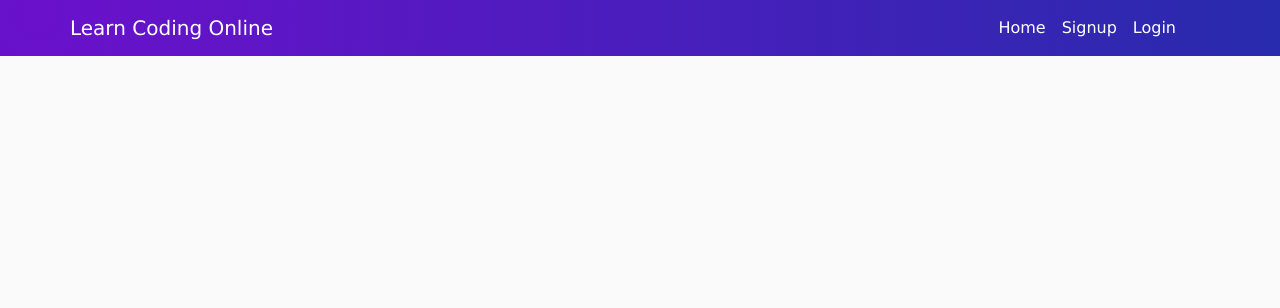
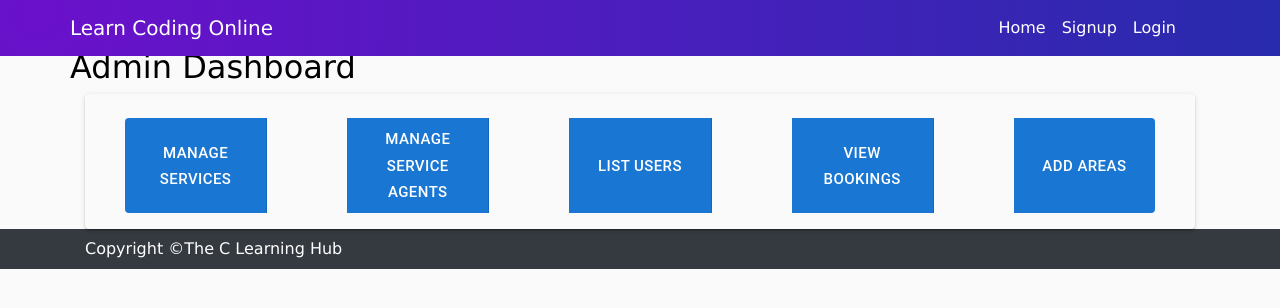
Before and after one commit to IBTechRaj/coachingClient, a React (Create React App) app: page /AdminPage in a window 1280 px wide. Shown: the top 308 px of the page. Built offline with nearby package versions, Linux system fonts and the light colour scheme.

Commit message:
admin added

```diff
--- a/src/App.js
+++ b/src/App.js
@@ -11,6 +11,7 @@ import {
   StudentLogin,
   StudentLogout,
   Home,
+  AdminPage,
   Profile,
   CreateProfile,
   StudentSignup,
@@ -33,6 +34,7 @@ export default function App() {
       <Navigation signedIn={signedIn} setSignedIn={setSignedIn} />
       <Routes>
         <Route path="/" element={<Home />} />
+        <Route path="/AdminPage" element={<AdminPage />} />
         <Route path="/StudentSignup" element={<StudentSignup signedIn={signedIn} setSignedIn={setSignedIn} />} />
         <Route path="/StudentEmailVerified" element={<StudentEmailVerified />} />
         <Route path="/StudentLogin" element={<StudentLogin signedIn={signedIn} setSignedIn={setSignedIn} />} />
--- /dev/null
+++ b/src/components/AdminPage.js
@@ -0,0 +1,151 @@
+import React, { useState } from 'react'
+
+import { Container, Row } from 'react-bootstrap'
+
+import Button from '@mui/material/Button';
+import ButtonGroup from '@mui/material/ButtonGroup';
+// import ServiceDetails from './ServiceDetails'
+// import ServiceAgents from './ServiceAgents'
+import ShowStudents from './ShowStudents'
+// import Bookings from './Bookings'
+// import AddAreas from './AddAreas'
+
+export default function AdminPage(props) {
+    console.log('prop', props)
+    const [showServices, setShowServices] = useState(false)
+    const [showServiceAgents, setShowServiceAgents] = useState(false)
+    const [showStudents, setShowStudents] = useState(false)
+    const [showBookings, setShowBookings] = useState(false)
+
+    const [showAddAreas, setShowAddAreas] = useState(false)
+
+    const closeServices = () => {
+        setShowServices(false)
+    };
+    const closeServiceAgents = () => {
+        setShowServiceAgents(false)
+    };
+    const closeStudents = () => {
+        setShowStudents(false)
+    };
+    const closeBookings = () => {
+        setShowBookings(false)
+    };
+
+    const closeAddAreas = () => {
+        setShowAddAreas(false)
+    };
+
+    return (
+        <div>
+            <Container className="container">
+                <Row className="row text-right">
+                    <div className="section-header">
+                        <h5 className=" text-right " style={{ color: 'black' }}>Logged In: {props.clientName}</h5>
+                    </div>
+                </Row>
+                <Row className="row">
+                    <div className="section-header">
+                        <h2 className="section-title text-center wow fadeInDown mt-3" style={{ color: 'black' }}>Admin Dashboard</h2>
+                    </div>
+                </Row>
+
+                <ButtonGroup variant="contained" size="large" aria-label="outlined primary button group">
+
+
+                    <Button
+                        type="submit"
+                        fullWidth
+                        variant="contained"
+                        sx={{ mt: 3, mb: 2, mr: 5, ml: 5 }}
+                        onClick={() => {
+                            // setShowServices(true)
+                            // setShowBookings(false)
+                            // setShowServiceAgents(false)
+                            setShowStudents(false)
+                        }}
+                    >
+                        Manage Services
+                    </Button>
+
+                    <Button
+                        type="submit"
+                        fullWidth
+                        variant="contained"
+                        sx={{ mt: 3, mb: 2, mr: 5, ml: 5 }}
+                        onClick={() => {
+                            // setShowServiceAgents(true)
+                            // setShowServices(false)
+                            // setShowBookings(false)
+                            setShowStudents(false)
+                        }}
+                    >
+                        Manage Service Agents
+                    </Button>
+                    <Button
+                        type="submit"
+                        fullWidth
+                        variant="contained"
+                        sx={{ mt: 3, mb: 2, mr: 5, ml: 5 }}
+                        onClick={() => {
+                            setShowStudents(true)
+                            // setShowServices(false)
+                            // setShowBookings(false)
+                            // setShowServiceAgents(false)
+                        }}
+                    >
+                        List Users
+                    </Button>
+                    <Button
+                        type="submit"
+                        fullWidth
+                        variant="contained"
+                        sx={{ mt: 3, mb: 2, mr: 5, ml: 5 }}
+                        onClick={() => {
+                            // setShowBookings(true)
+                            // setShowServices(false)
+                            // setShowServiceAgents(false)
+                            setShowStudents(false)
+                        }}
+                    >
+                        View Bookings
+                    </Button>
+
+                    <Button
+                        type="submit"
+                        fullWidth
+                        variant="contained"
+                        sx={{ mt: 3, mb: 2, mr: 5, ml: 5 }}
+                        onClick={() => {
+                            // setShowAddAreas(true)
+                            // setShowServices(false)
+                            // setShowBookings(false)
+                            // setShowServiceAgents(false)
+                            setShowStudents(false)
+                        }}
+                    >
+                        Add Areas
+                    </Button>
+                </ButtonGroup>
+
+
+                {/* {showServices &&
+                    <ServiceDetails onClose={closeServices} />
+                }
+                {showServiceAgents &&
+                    <ServiceAgents onClose={closeServiceAgents} />
+                } */}
+                {showStudents &&
+                    <ShowStudents onClose={closeStudents} />
+                }
+                {/* {showBookings &&
+                    <Bookings onClose={closeBookings} />
+                }
+
+                {showAddAreas &&
+                    <AddAreas onClose={closeAddAreas} />
+                } */}
+            </Container>
+        </div >
+    )
+}
--- /dev/null
+++ b/src/components/ShowStudents.js
@@ -0,0 +1,95 @@
+
+import React from 'react'
+import { useState, useEffect } from 'react'
+import axios from 'axios';
+import Avatar from '@mui/material/Avatar';
+import Button from '@mui/material/Button';
+import CssBaseline from '@mui/material/CssBaseline';
+import TextField from '@mui/material/TextField';
+import Grid from '@mui/material/Grid';
+import Box from '@mui/material/Box';
+import MiscellaneousServicesOutlinedIcon from '@mui/icons-material/MiscellaneousServicesOutlined';
+import Typography from '@mui/material/Typography';
+import Container from '@mui/material/Container';
+import { createTheme, ThemeProvider } from '@mui/material/styles';
+
+export default function ShowStudents(props) {
+
+    const [studentsData, setStudentsData] = useState(null);
+
+    // const usersUrl = (process.env.REACT_APP_SERVER) ? `https://motorwash-backend-lfxt.onrender.com/list_users/` : `http://localhost:3001/list_users/`
+    const studentsUrl = (process.env.REACT_APP_SERVER) ? `https://coaching-q9o7.onrender.com/students` : `http://localhost:3001/students`
+    const studentDelUrl = (process.env.REACT_APP_SERVER) ? `https://coaching-q9o7.onrender.com/students/` : `http://localhost:3001/students/`
+
+    const getUsers = () => {
+        axios.get(studentsUrl,)
+            .then(response => {
+                console.log('users.dat', response.data)
+                setStudentsData(response.data)
+            })
+    }
+    useEffect(() => {
+
+        getUsers()
+    }, [])
+
+
+    const theme = createTheme();
+
+    const handleDelete = async (id) => {
+        try {
+            const response = await axios.delete(
+                studentDelUrl + id
+            );
+
+        } catch (err) {
+            console.log('e', err.message)
+            // setError(err.message);
+        }
+    }
+
+    return (
+        <ThemeProvider theme={theme}>
+            <Container component="main" maxWidth="lg">
+                <CssBaseline />
+
+
+
+                <Box
+                    sx={{
+                        marginTop: 8,
+                        display: 'flex',
+                        flexDirection: 'column',
+                        alignItems: 'center',
+                    }}
+                >
+
+                </Box>
+                <div>
+                    <h3 className='text-center'>List of Students</h3>
+                    <ul>
+                        {studentsData &&
+                            studentsData.map(({ id, first_name, last_name, email }) => (
+                                <li key={id}>
+                                    <p> First Name: {first_name},  {'   '} Last Name: {last_name}, {'   '} Email: {email} <Button onClick={() => handleDelete(id)}>Delete</Button>
+                                    </p>
+                                </li>
+
+                            ))}
+                    </ul>
+                </div>
+
+                <Button
+                    fullWidth
+                    variant="contained"
+                    sx={{ mt: 3, mb: 2 }}
+                    onClick={props.onClose}
+                >
+                    Exit
+                </Button>
+                {/* </Box> */}
+
+            </Container>
+        </ThemeProvider >
+    )
+}
--- a/src/components/StudentLogin.jsx
+++ b/src/components/StudentLogin.jsx
@@ -46,9 +46,14 @@ const StudentLogin = ({ signedIn, setSignedIn }) => {
                 if (res.data) {
                     setSignedIn(true)
                     localStorage.setItem("token", res.meta.token);
-                    console.log('login token', res.meta.token);
-                    alert("Login success")
-                    navigate('/DashPage', { replace: true });
+                    console.log('login token', res.meta.token, email);
+
+                    if (email === 'krs30018@gmail.com')
+                        navigate('/AdminPage', { replace: true })
+                    else {
+                        alert("Login success")
+                        navigate('/DashPage', { replace: true })
+                    }
                 } else {
                     setErrorMessage(res.errors)
                     console.log(res.errors); // Process the response data here
--- a/src/components/index.js
+++ b/src/components/index.js
@@ -2,6 +2,7 @@ export { default as Navigation } from "./Navigation";
 export { default as StudentEmailVerified } from "./StudentEmailVerified";
 export { default as Footer } from "./Footer";
 export { default as Home } from "./Home";
+export { default as AdminPage } from './AdminPage'
 export { default as CreateProfile } from "./CreateProfile";
 export { default as Profile } from "./Profile";
 export { default as StudentSignup } from "./StudentSignup";
```
